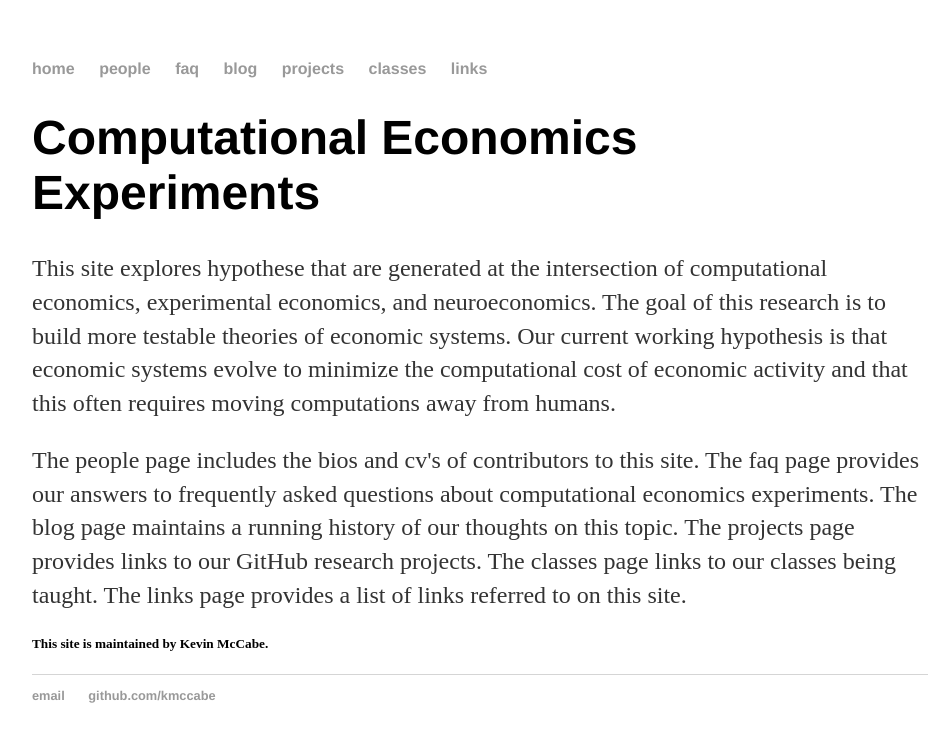
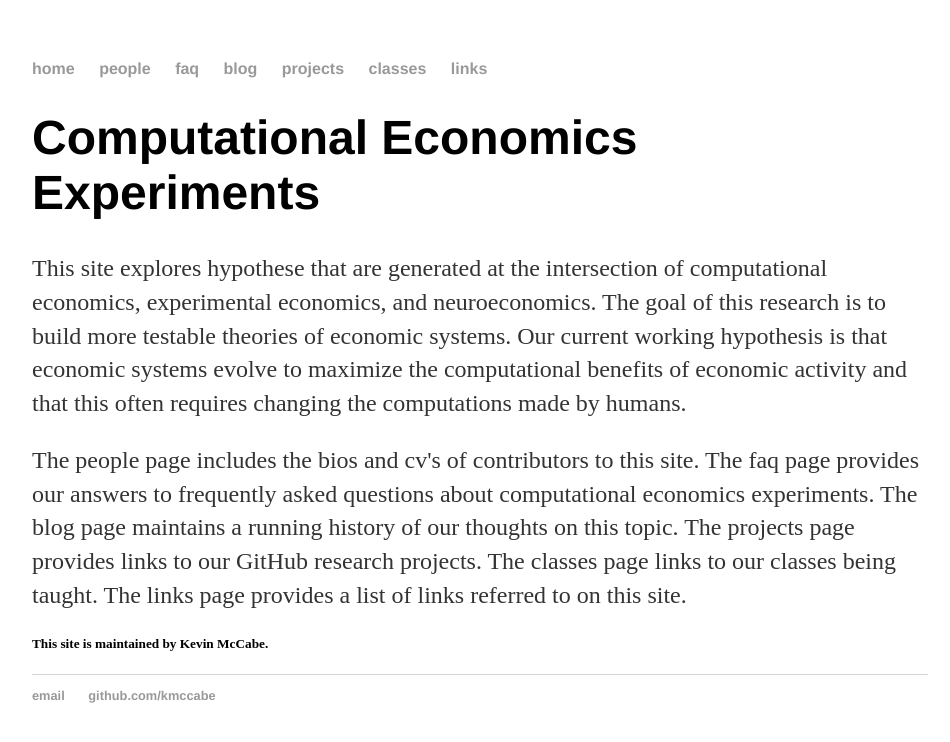
Before and after one commit to Kmccabe/KAM.github.io, a Jekyll site: the page built from index.html, in a window 1280 px wide. Shown: the top 742 px of the page, without its empty margins (160-1110 px from the left). Built offline with Jekyll 4.4.1, drawn with Linux system fonts in a browser that asks for light colours.

Commit message:
Update index.html

```diff
--- a/index.html
+++ b/index.html
@@ -6,6 +6,6 @@ layout: default
 <div class="blurb">
 	<h1>Computational Economics Experiments</h1>
 </div><!-- /.blurb -->
-<p>This site explores hypothese that are generated at the intersection of computational economics, experimental economics, and neuroeconomics.  The goal of this research is to build more testable theories of economic systems.  Our current working hypothesis is that economic systems evolve to minimize the computational cost of economic activity and that this often requires moving computations away from humans.</p>
+<p>This site explores hypothese that are generated at the intersection of computational economics, experimental economics, and neuroeconomics.  The goal of this research is to build more testable theories of economic systems.  Our current working hypothesis is that economic systems evolve to maximize the computational benefits of economic activity and that this often requires changing the computations made by humans.</p>
 <p>The people page includes the bios and cv's of contributors to this site. The faq page provides our answers to frequently asked questions about computational economics experiments. The blog page maintains a running history of our thoughts on this topic.  The projects page provides links to our GitHub research projects.  The classes page links to our classes being taught. The links page provides a list of links referred to on this site. </p>
 <h5>This site is maintained by Kevin McCabe.</h5>
```
